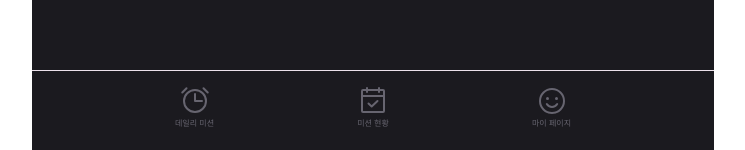
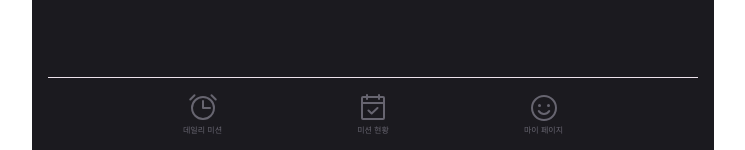
Before and after one commit to bsideproject/praise-frontend, a Next.js app: page /my-page in a window 1280 px wide. Shown: the part 650-800 px from the top of the page, without its empty margins (267-1012 px from the left). Built offline with nearby package versions, Linux system fonts and the light colour scheme.

Commit message:
fix: Footer Sticky하도록 변경

```diff
--- a/src/components/footer.tsx
+++ b/src/components/footer.tsx
@@ -6,11 +6,10 @@ const FooterContainer = styled.div`
 	border-top: 1px ${({ theme }) => theme.colors.gray10} solid;
 	padding-top: 14px;
 	padding-bottom: 14px;
-	width: 100%;
-	height: 51px;
-	position: absolute;
-	bottom: 0;
-	left: 0;
+	position: sticky;
+	bottom: 0px;
+	z-index: 10;
+	background-color: ${(props) => props.theme.colors.background};
 `;
 
 const NavigationBar = styled.ul`
--- a/src/layouts/index.tsx
+++ b/src/layouts/index.tsx
@@ -1,20 +1,23 @@
-import { Alarm, CalendarCheck, Smiley } from "phosphor-react";
 import styled from "styled-components";
 import Footer from "../components/footer";
 
 const PageContainer = styled.div`
 	padding-left: 16px;
 	padding-right: 16px;
+	display: flex;
+	flex-direction: column;
 	min-height: 100vh;
 	background-color: ${(props) => props.theme.colors.background};
-	position: relative;
 	@media screen and (min-width: 768px) {
 		margin: 0 auto;
 		width: 650px;
 	}
 `;
 
-const Content = styled.div``;
+const Content = styled.div`
+	flex: 1 0 auto;
+	margin-bottom: 73px;
+`;
 
 function DefaultLayout({ children }: { children: React.ReactNode }) {
 	return (
```
